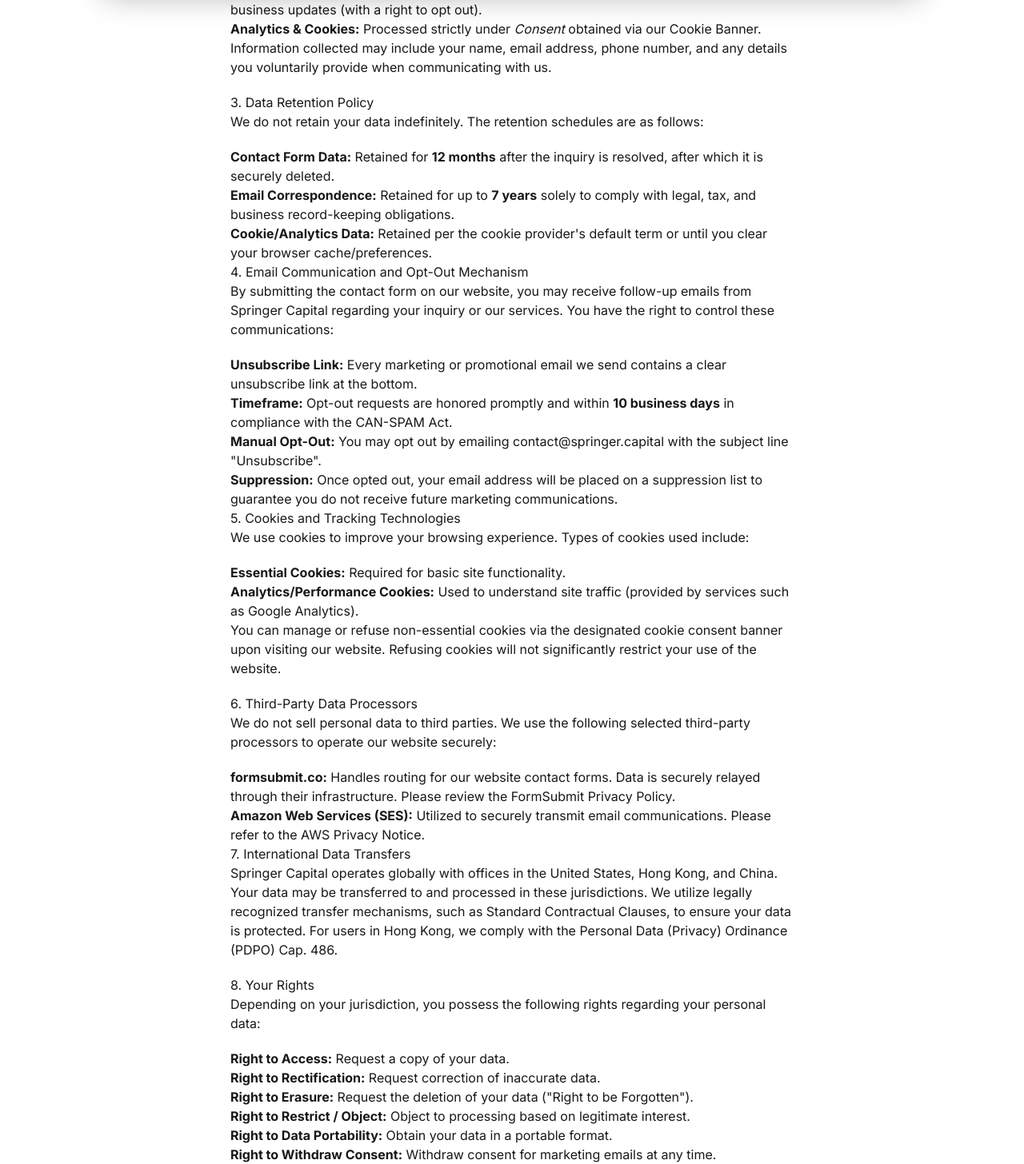
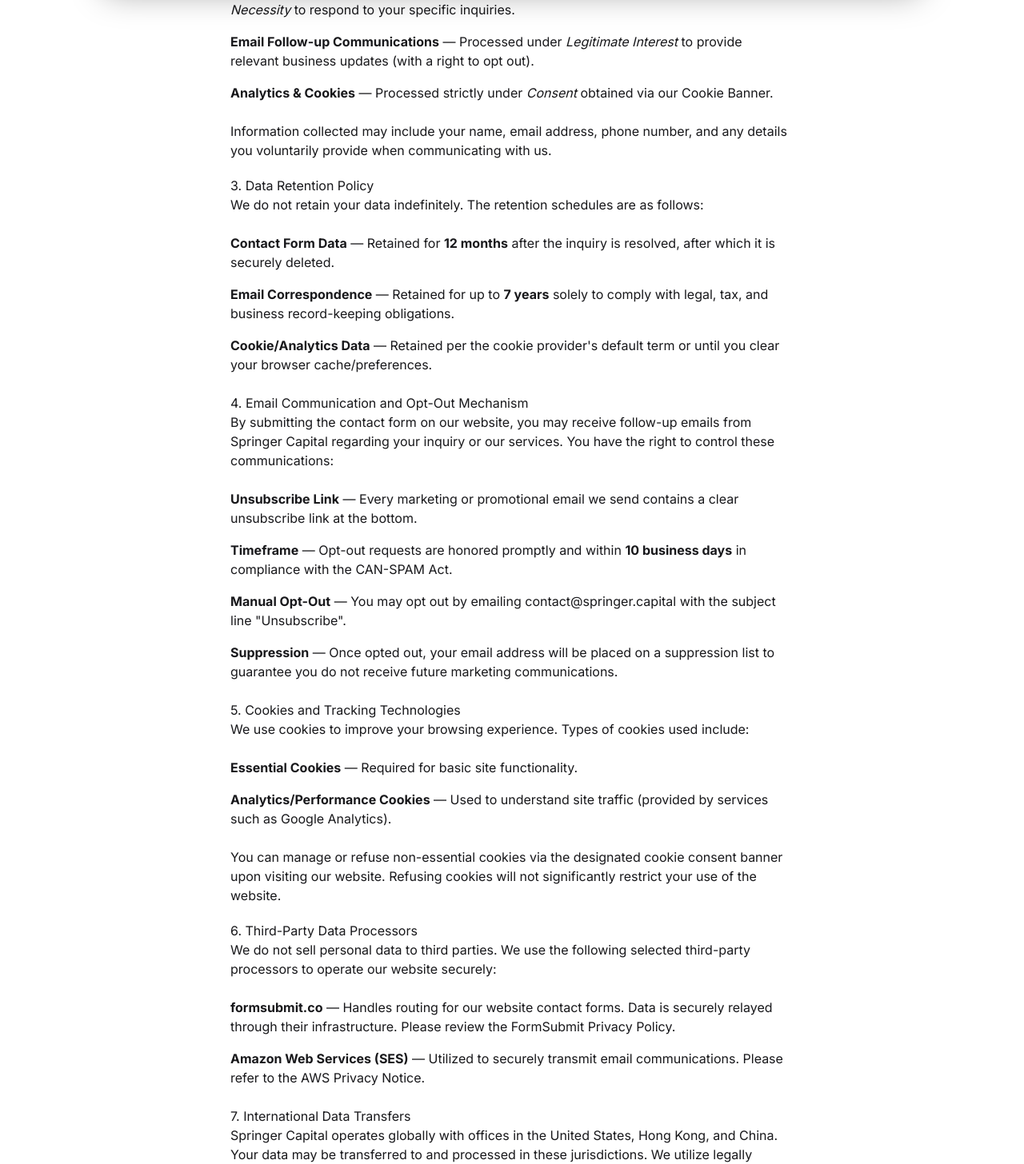
Before and after one commit to friendy21/Springer, a Next.js app: page /privacy in a window 1280 px wide. Shown: the part 780-2236 px from the top of the page at 80% size. Built offline with nearby package versions, Linux system fonts and the light colour scheme.

Commit message:
style: remove colons from list prefixes and improve ul spacing

```diff
--- a/app/privacy/page.tsx
+++ b/app/privacy/page.tsx
@@ -23,50 +23,50 @@
 
             <h3>1. Identity of the Data Controller</h3>
             <p><strong>Springer Capital LLC</strong> ("we," "our," or "us") is the data controller responsible for your personal information. We are registered in the State of Illinois, USA.</p>
-            <ul>
-              <li><strong>Physical Address:</strong> 430 Beverly Drive, Wilmette, Illinois 60091</li>
-              <li><strong>Primary Privacy Contact:</strong> <a href="mailto:contact@springer.capital">contact@springer.capital</a></li>
+            <ul className="space-y-4 my-6">
+              <li><strong>Physical Address</strong> &mdash; 430 Beverly Drive, Wilmette, Illinois 60091</li>
+              <li><strong>Primary Privacy Contact</strong> &mdash; <a href="mailto:contact@springer.capital">contact@springer.capital</a></li>
             </ul>
 
             <h3>2. Information We Collect & Lawful Basis for Processing</h3>
             <p>We process your personal data under the following lawful bases (in compliance with GDPR and applicable laws):</p>
-            <ul>
-              <li><strong>Contact Form Submissions:</strong> Processed under <em>Legitimate Interest</em> and <em>Contractual Necessity</em> to respond to your specific inquiries.</li>
-              <li><strong>Email Follow-up Communications:</strong> Processed under <em>Legitimate Interest</em> to provide relevant business updates (with a right to opt out).</li>
-              <li><strong>Analytics & Cookies:</strong> Processed strictly under <em>Consent</em> obtained via our Cookie Banner.</li>
+            <ul className="space-y-4 my-6">
+              <li><strong>Contact Form Submissions</strong> &mdash; Processed under <em>Legitimate Interest</em> and <em>Contractual Necessity</em> to respond to your specific inquiries.</li>
+              <li><strong>Email Follow-up Communications</strong> &mdash; Processed under <em>Legitimate Interest</em> to provide relevant business updates (with a right to opt out).</li>
+              <li><strong>Analytics & Cookies</strong> &mdash; Processed strictly under <em>Consent</em> obtained via our Cookie Banner.</li>
             </ul>
             <p>Information collected may include your name, email address, phone number, and any details you voluntarily provide when communicating with us.</p>
 
             <h3>3. Data Retention Policy</h3>
             <p>We do not retain your data indefinitely. The retention schedules are as follows:</p>
-            <ul>
-              <li><strong>Contact Form Data:</strong> Retained for <strong>12 months</strong> after the inquiry is resolved, after which it is securely deleted.</li>
-              <li><strong>Email Correspondence:</strong> Retained for up to <strong>7 years</strong> solely to comply with legal, tax, and business record-keeping obligations.</li>
-              <li><strong>Cookie/Analytics Data:</strong> Retained per the cookie provider's default term or until you clear your browser cache/preferences.</li>
+            <ul className="space-y-4 my-6">
+              <li><strong>Contact Form Data</strong> &mdash; Retained for <strong>12 months</strong> after the inquiry is resolved, after which it is securely deleted.</li>
+              <li><strong>Email Correspondence</strong> &mdash; Retained for up to <strong>7 years</strong> solely to comply with legal, tax, and business record-keeping obligations.</li>
+              <li><strong>Cookie/Analytics Data</strong> &mdash; Retained per the cookie provider's default term or until you clear your browser cache/preferences.</li>
             </ul>
 
             <h3>4. Email Communication and Opt-Out Mechanism</h3>
             <p>By submitting the contact form on our website, you may receive follow-up emails from Springer Capital regarding your inquiry or our services. You have the right to control these communications:</p>
-            <ul>
-              <li><strong>Unsubscribe Link:</strong> Every marketing or promotional email we send contains a clear unsubscribe link at the bottom.</li>
-              <li><strong>Timeframe:</strong> Opt-out requests are honored promptly and within <strong>10 business days</strong> in compliance with the CAN-SPAM Act.</li>
-              <li><strong>Manual Opt-Out:</strong> You may opt out by emailing <a href="mailto:contact@springer.capital">contact@springer.capital</a> with the subject line "Unsubscribe".</li>
-              <li><strong>Suppression:</strong> Once opted out, your email address will be placed on a suppression list to guarantee you do not receive future marketing communications.</li>
+            <ul className="space-y-4 my-6">
+              <li><strong>Unsubscribe Link</strong> &mdash; Every marketing or promotional email we send contains a clear unsubscribe link at the bottom.</li>
+              <li><strong>Timeframe</strong> &mdash; Opt-out requests are honored promptly and within <strong>10 business days</strong> in compliance with the CAN-SPAM Act.</li>
+              <li><strong>Manual Opt-Out</strong> &mdash; You may opt out by emailing <a href="mailto:contact@springer.capital">contact@springer.capital</a> with the subject line "Unsubscribe".</li>
+              <li><strong>Suppression</strong> &mdash; Once opted out, your email address will be placed on a suppression list to guarantee you do not receive future marketing communications.</li>
             </ul>
 
             <h3>5. Cookies and Tracking Technologies</h3>
             <p>We use cookies to improve your browsing experience. Types of cookies used include:</p>
-            <ul>
-              <li><strong>Essential Cookies:</strong> Required for basic site functionality.</li>
-              <li><strong>Analytics/Performance Cookies:</strong> Used to understand site traffic (provided by services such as Google Analytics).</li>
+            <ul className="space-y-4 my-6">
+              <li><strong>Essential Cookies</strong> &mdash; Required for basic site functionality.</li>
+              <li><strong>Analytics/Performance Cookies</strong> &mdash; Used to understand site traffic (provided by services such as Google Analytics).</li>
             </ul>
             <p>You can manage or refuse non-essential cookies via the designated cookie consent banner upon visiting our website. Refusing cookies will not significantly restrict your use of the website.</p>
 
             <h3>6. Third-Party Data Processors</h3>
             <p>We do not sell personal data to third parties. We use the following selected third-party processors to operate our website securely:</p>
-            <ul>
-              <li><strong>formsubmit.co:</strong> Handles routing for our website contact forms. Data is securely relayed through their infrastructure. Please review the <a href="https://formsubmit.co/privacy.pdf" target="_blank" rel="noopener">FormSubmit Privacy Policy</a>.</li>
-              <li><strong>Amazon Web Services (SES):</strong> Utilized to securely transmit email communications. Please refer to the <a href="https://aws.amazon.com/privacy/" target="_blank" rel="noopener">AWS Privacy Notice</a>.</li>
+            <ul className="space-y-4 my-6">
+              <li><strong>formsubmit.co</strong> &mdash; Handles routing for our website contact forms. Data is securely relayed through their infrastructure. Please review the <a href="https://formsubmit.co/privacy.pdf" target="_blank" rel="noopener">FormSubmit Privacy Policy</a>.</li>
+              <li><strong>Amazon Web Services (SES)</strong> &mdash; Utilized to securely transmit email communications. Please refer to the <a href="https://aws.amazon.com/privacy/" target="_blank" rel="noopener">AWS Privacy Notice</a>.</li>
             </ul>
 
             <h3>7. International Data Transfers</h3>
@@ -74,13 +74,13 @@
 
             <h3>8. Your Rights</h3>
             <p>Depending on your jurisdiction, you possess the following rights regarding your personal data:</p>
-            <ul>
-              <li><strong>Right to Access:</strong> Request a copy of your data.</li>
-              <li><strong>Right to Rectification:</strong> Request correction of inaccurate data.</li>
-              <li><strong>Right to Erasure:</strong> Request the deletion of your data ("Right to be Forgotten").</li>
-              <li><strong>Right to Restrict / Object:</strong> Object to processing based on legitimate interest.</li>
-              <li><strong>Right to Data Portability:</strong> Obtain your data in a portable format.</li>
-              <li><strong>Right to Withdraw Consent:</strong> Withdraw consent for marketing emails at any time.</li>
+            <ul className="space-y-4 my-6">
+              <li><strong>Right to Access</strong> &mdash; Request a copy of your data.</li>
+              <li><strong>Right to Rectification</strong> &mdash; Request correction of inaccurate data.</li>
+              <li><strong>Right to Erasure</strong> &mdash; Request the deletion of your data ("Right to be Forgotten").</li>
+              <li><strong>Right to Restrict / Object</strong> &mdash; Object to processing based on legitimate interest.</li>
+              <li><strong>Right to Data Portability</strong> &mdash; Obtain your data in a portable format.</li>
+              <li><strong>Right to Withdraw Consent</strong> &mdash; Withdraw consent for marketing emails at any time.</li>
             </ul>
             <p>To exercise these rights, please contact us directly at <a href="mailto:contact@springer.capital">contact@springer.capital</a>.</p>
 
--- a/app/terms/page.tsx
+++ b/app/terms/page.tsx
@@ -30,9 +30,9 @@
 
             <h3>3. Electronic Communications</h3>
             <p>By voluntarily submitting our contact forms, you expressly consent to receive electronic communications from Springer Capital regarding your inquiry. These include:</p>
-            <ul>
-              <li><strong>Transactional Communications:</strong> Direct responses to your specific questions or service requests. These do not require marketing opt-in consent.</li>
-              <li><strong>Marketing Communications:</strong> If you explicitly opt in, you may receive updates, market insights, and news regarding our services. You maintain the right to withdraw this consent to marketing communications at any time by utilizing the unsubscribe mechanism provided in every promotional email.</li>
+            <ul className="space-y-4 my-6">
+              <li><strong>Transactional Communications</strong> &mdash; Direct responses to your specific questions or service requests. These do not require marketing opt-in consent.</li>
+              <li><strong>Marketing Communications</strong> &mdash; If you explicitly opt in, you may receive updates, market insights, and news regarding our services. You maintain the right to withdraw this consent to marketing communications at any time by utilizing the unsubscribe mechanism provided in every promotional email.</li>
             </ul>
 
             <h3>4. Intellectual Property Rights</h3>
@@ -40,7 +40,7 @@
 
             <h3>5. Acceptable Use and Prohibited Activities</h3>
             <p>When interacting with our website and our contact systems, you agree strictly to the following acceptable use boundaries:</p>
-            <ul>
+            <ul className="space-y-4 my-6">
               <li>No automated scraping, data mining, or malicious penetration testing.</li>
               <li>No use of our integrated contact forms to distribute spam, solicitations, or unsolicited commercial messaging.</li>
               <li>No submission of false, fraudulent, or systematically misleading personal information.</li>
```
